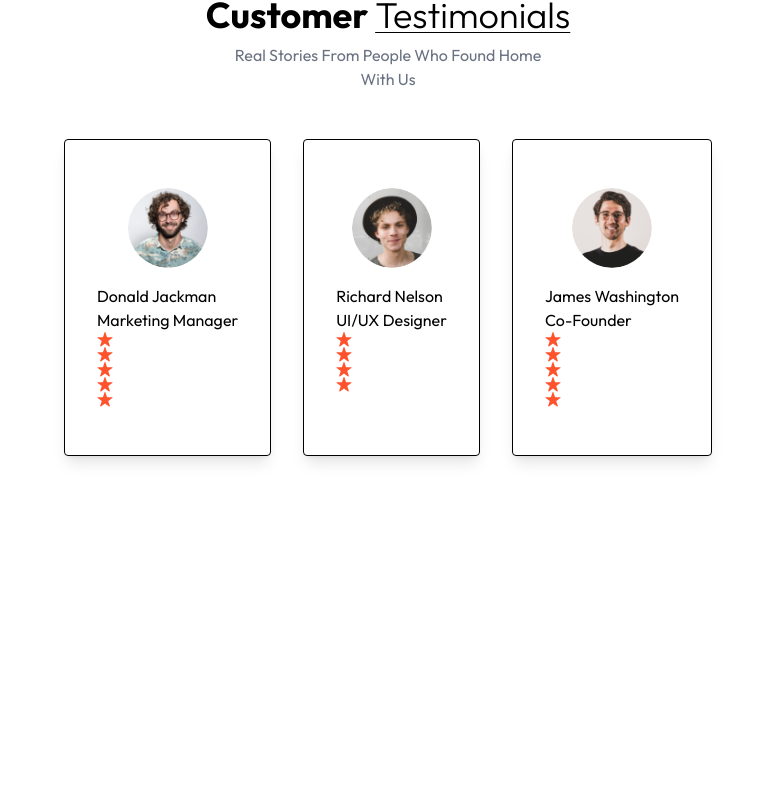
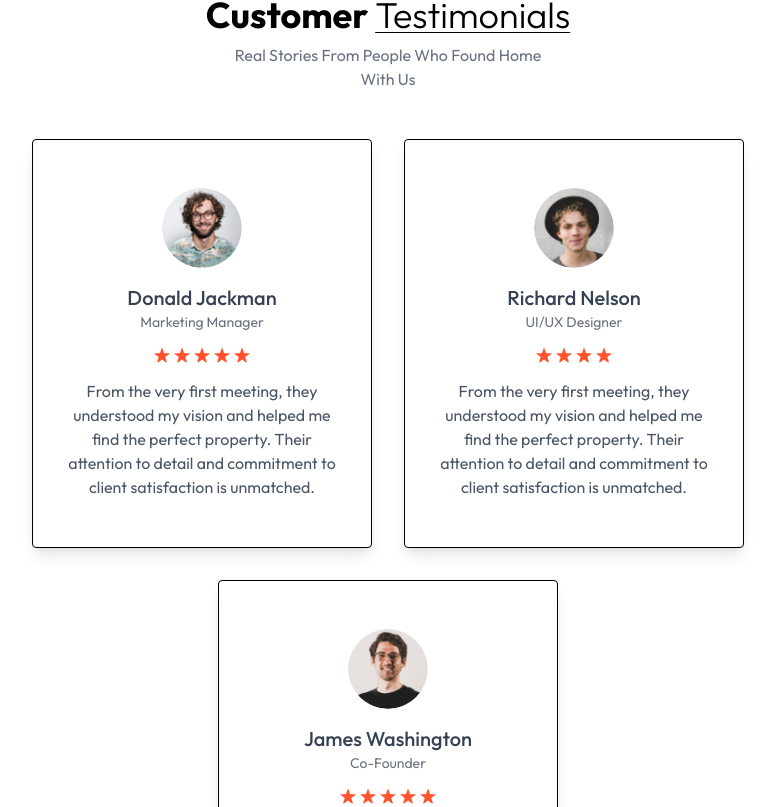
Before and after one commit to Elai5/real-estate, a React (Vite) app: page / in a window 1280 px wide. Shown: the part 2493-3300 px from the top of the page, without its empty margins (252-1027 px from the left). Before the commit the page ends 2989 px from the top, so only its background shows below. Built offline with nearby package versions, Linux system fonts and the light colour scheme.

Commit message:
flex testimonial card and center heading

```diff
--- a/src/components/Testimonials.jsx
+++ b/src/components/Testimonials.jsx
@@ -23,20 +23,23 @@ const Testimonials = () => {
         {testimonialsData.map((testimonial, index) => (
           <div
             key={index}
-            className="m-w-[340px] border shadow-lg rounded px-8 py-12"
+            className="max-w-[340px] border shadow-lg rounded px-8 py-12 text-center"
           >
             <img
               className="w-20 h-20 rounded-full mx-auto mb-4"
               src={testimonial.image}
               alt={testimonial.alt}
             />
-            <h2>{testimonial.name}</h2>
-            <p>{testimonial.title}</p>
-            <div>
+            <h2 className="text-xl text-gray-700 font-medium">
+              {testimonial.name}
+            </h2>
+            <p className="text-gray-500 mb-4 text-sm">{testimonial.title}</p>
+            <div className="flex justify-center gap-1 text-red-500 mb-4">
               {Array.from({ length: testimonial.rating }, (item, index) => (
                 <img key={index} src={assets.star_icon} alt="" />
               ))}
             </div>
+            <p className="text-gray-600">{testimonial.text}</p>
           </div>
         ))}
       </div>
```
